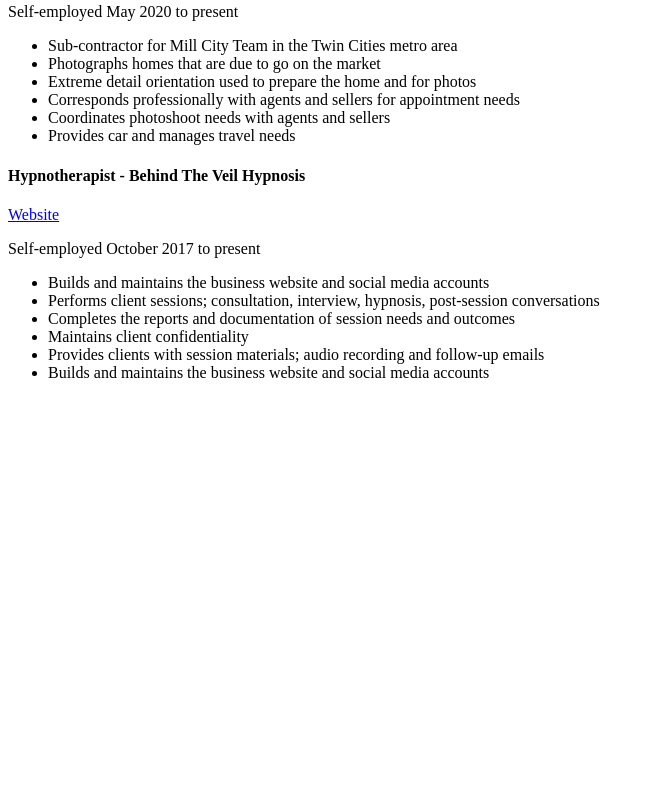
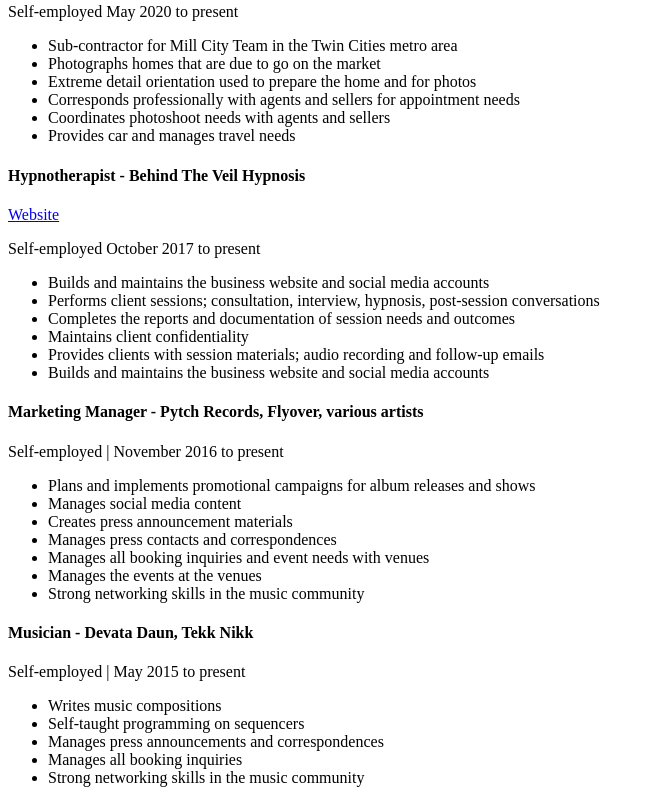
Before and after one commit to nikkipfeifer/resume, a plain HTML site: page index.html in a window 1280 px wide. Shown: the part 645-1448 px from the top of the page, without its empty margins (0-655 px from the left). Before the commit the page ends 1043 px from the top, so only its background shows below. Drawn offline with Linux system fonts and the light colour scheme.

Commit message:
Update index.html

```diff
--- a/index.html
+++ b/index.html
@@ -43,9 +43,31 @@
        <li>Provides clients with session materials; audio recording and follow-up emails</li>
        <li>Builds and maintains the business website and social media accounts</li>
     </ul>
- </div>
 
- <div class="footer">
-    </div>
+    <h4>Marketing Manager - Pytch Records, Flyover, various artists</h4>
+    <p>Self-employed | November 2016 to present
+    <ul>
+       <li>Plans and implements promotional campaigns for album releases and shows</li>
+       <li>Manages social media content</li>
+       <li>Creates press announcement materials</li>
+       <li>Manages press contacts and correspondences</li>
+       <li>Manages all booking inquiries and event needs with venues</li>
+       <li>Manages the events at the venues</li>
+       <li>Strong networking skills in the music community</li>
+    </ul>
+
+    <h4>Musician - Devata Daun, Tekk Nikk</h4>
+    <p>Self-employed | May 2015 to present</p>
+    <ul>
+       <li>Writes music compositions</li>
+       <li>Self-taught programming on sequencers</li>
+       <li>Manages press announcements and correspondences</li>
+       <li>Manages all booking inquiries</li>
+       <li>Strong networking skills in the music community</li>
+    </ul>
+  </div>
+
+  <div class="footer">
+  </div>
 </body>
   </html>
```
